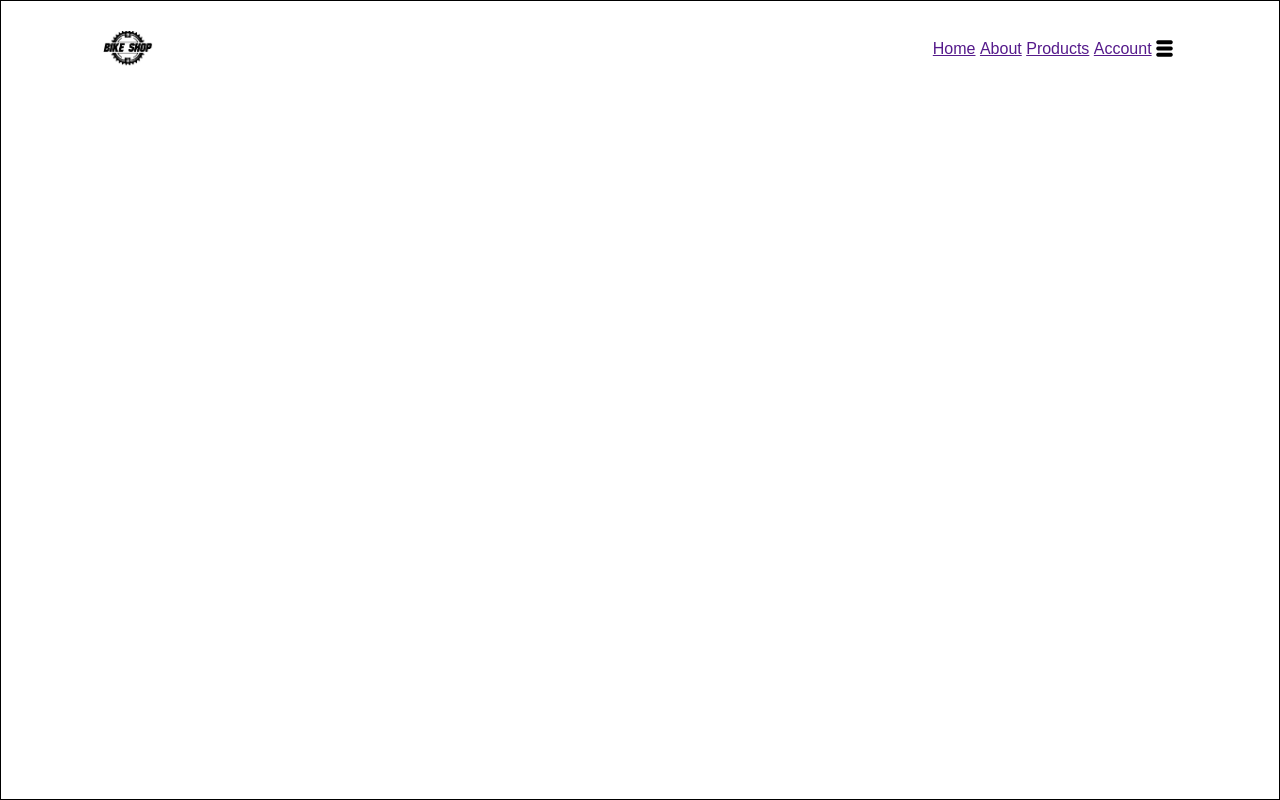
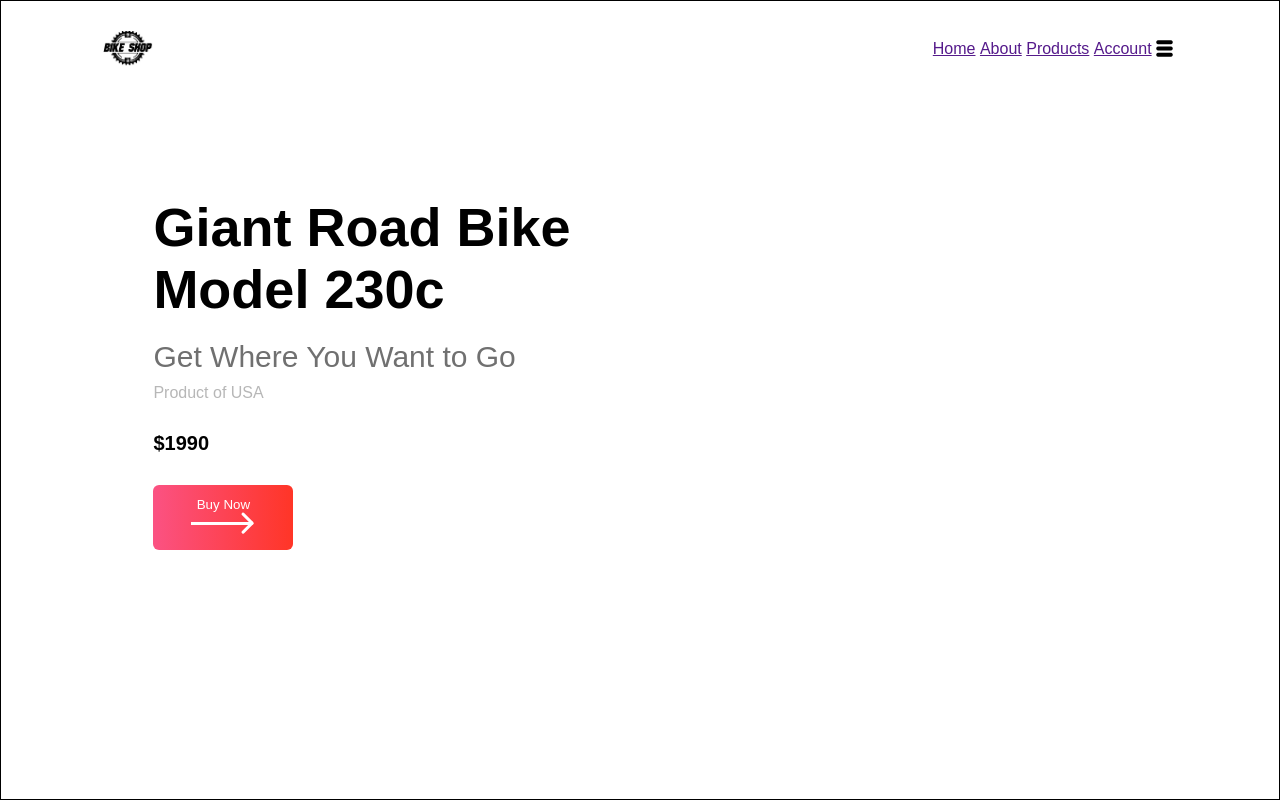
Before and after one commit to kaiconk/responsive-ecom-store, a plain HTML site: page index.html in a window 1280 px wide. Drawn offline with Linux system fonts and the light colour scheme.

Commit message:
Added product description and styling, added Buy Now button with start of its styling

```diff
--- a/css/style.css
+++ b/css/style.css
@@ -43,3 +43,56 @@ nav ul li {
     /* put all nav links on the same line */
     display: inline-block;
 }
+
+/* product text */
+.row {
+    display: flex;
+    justify-content: space-between;
+    align-items: center;
+    margin: 100px 0;
+}
+
+.col-1 {
+    flex-basis: 40%;
+    position: relative;
+    margin-left: 50px;
+}
+
+.col-1 h2 {
+    font-size: 54px;
+}
+
+.col-1 h3 {
+    font-size: 30px;
+    color: #707070;
+    font-weight: 100;
+    margin: 20px 0 10px;
+}
+
+.col-1 p {
+    font-size: 16px;
+    color: #b7b7b7;
+    font-weight: 100;
+}
+
+.col-1 p {
+    font-size: 16px;
+    color: #b7b7b7;
+    font-weight: 100;
+}
+
+.col-1 h4 {
+    margin: 30px 0;
+    font-size: 20px;
+}
+
+button {
+    width: 140px;
+    color: #fff;
+    border: 0;
+    padding: 12px 10px;
+    outline: none;
+    background: linear-gradient(to right, #fb5283, #ff3527);
+    border-radius: 6px;
+    cursor: pointer;
+}
--- a/index.html
+++ b/index.html
@@ -9,6 +9,7 @@
 </head>
 <body>
     <div class="container">
+        <!-- nav start-->
          <div class="navbar">
             <img class="logo" src="img/logo.jpg" alt="Logo">
             <nav>
@@ -21,6 +22,20 @@
             </nav>
             <img class="menu-icon" src="img/menu-icon.png" alt="Menu Icon">
          </div>
+         <!-- nav end -->
+
+         <div class="row">
+             <div class="col-1">
+                <h2>Giant Road Bike<br>Model 230c</h2>
+                <h3>Get Where You Want to Go</h3>
+                <p>Product of USA</p>
+                <h4>$1990</h4>
+                <button type="button">Buy Now <img src="img/arrow.png"></button>
+             </div>
+             <div class="col-2">
+
+             </div>
+         </div>
     </div>
 </body>
 </html>
```
Also changed, not shown: img/arrow.png (added). Lines whose indentation alone changed are shown as unchanged.
